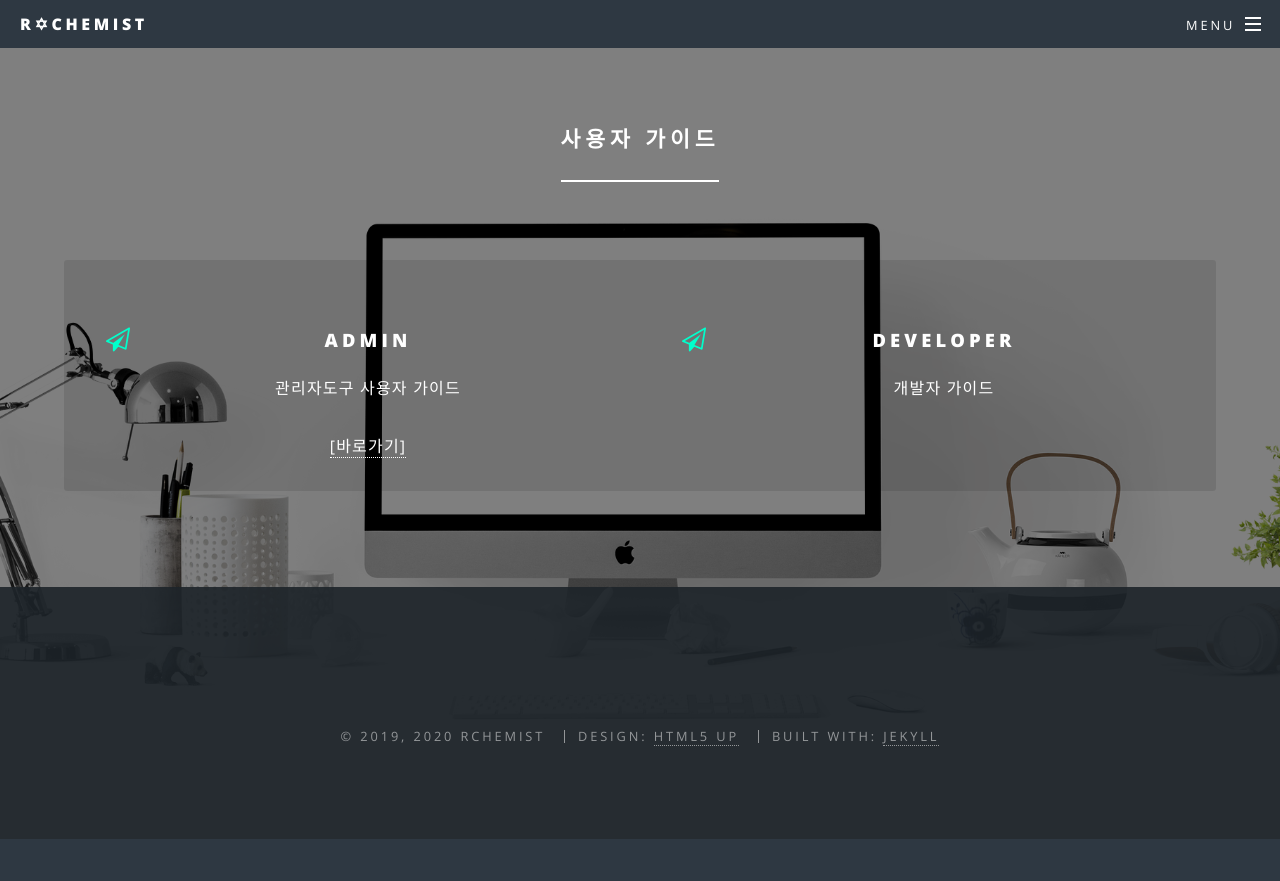
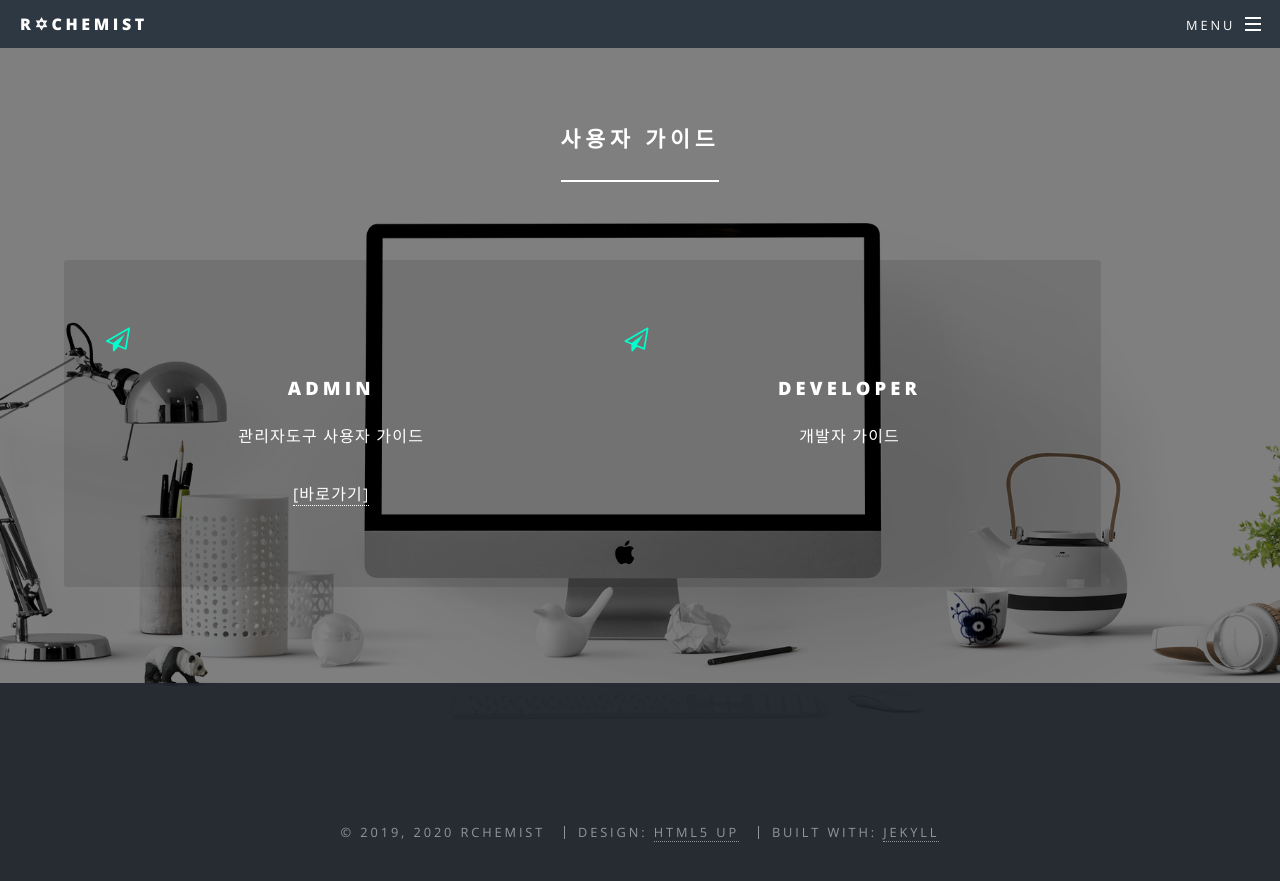
Before and after one commit to rchemist/rchemist.github.io, a Jekyll site: the page built from developers.html, in a window 1280 px wide and 900 px high, scrolled down 876 px. Shown: the top 881 px of the window. Built offline with Jekyll 4.4.1, drawn with Linux system fonts in a browser that asks for light colours; before the commit the page ends 1715 px from its top, so only the background shows below that.

```diff
--- a/css/main.scss
+++ b/css/main.scss
@@ -964,10 +964,10 @@ $baseurl: '{{ site.baseurl }}/images';
 		@include vendor('justify-content', 'center');
 		list-style: none;
 		padding: 0;
-		width: 100%;
+		width: 90%;
 
 		li {
-			@include padding(4em, 4em, (0,0,0,2em));
+			@include padding(6em, 6em, (1,1,1,2em));
 			display: block;
 			position: relative;
 			text-align: center;
```
